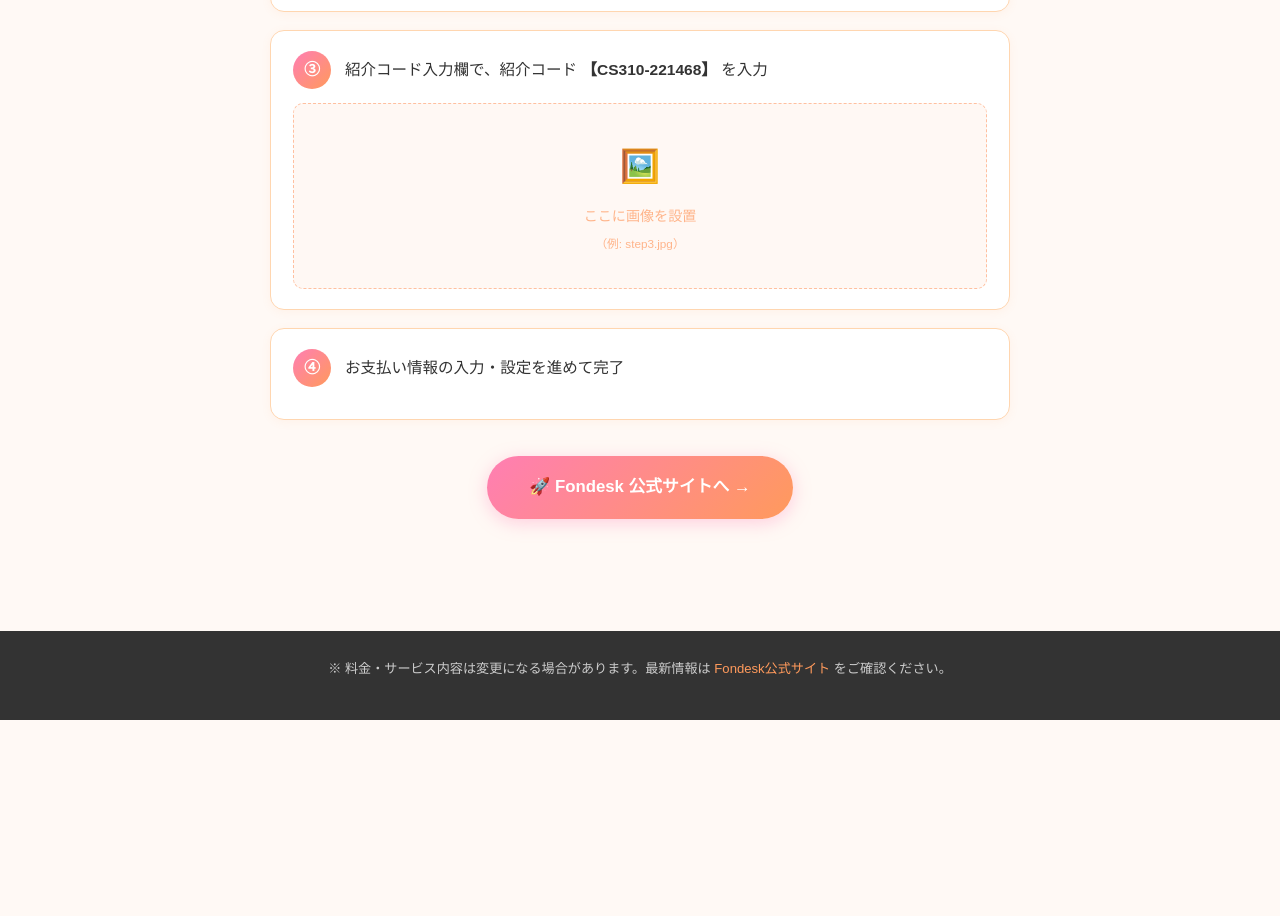
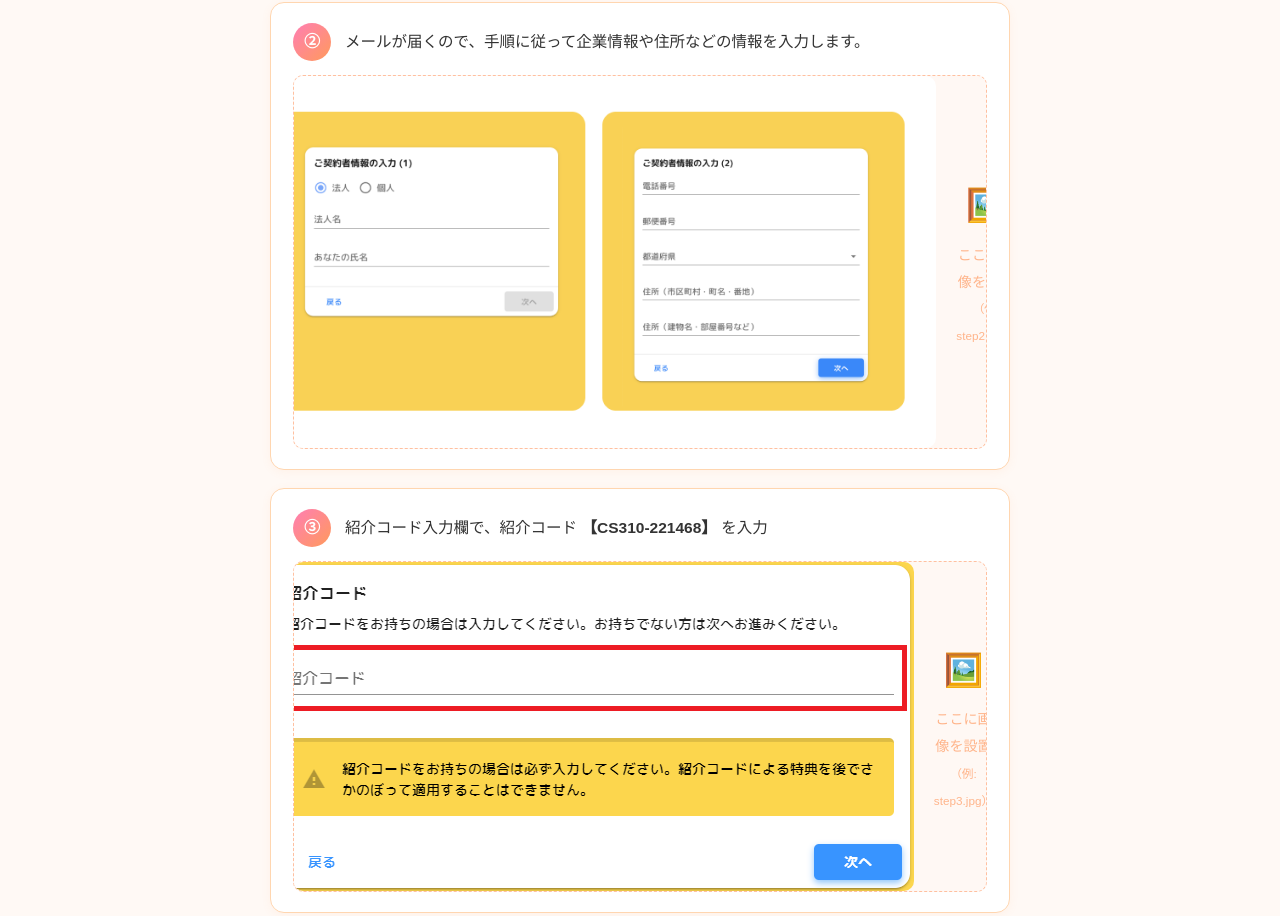
Before and after one commit to okinawadenshi/fondesk, a plain HTML site: page index.html in a window 1280 px wide. Shown: the part 4428-5344 px from the top of the page. Before the commit the page ends 5148 px from the top, so only its background shows below. Drawn offline with Linux system fonts and the light colour scheme.

Commit message:
Update index.html

```diff
--- a/index.html
+++ b/index.html
@@ -538,7 +538,7 @@
           <div class="step-text">公式サイトからアカウント登録を進めます。</div>
         </div>
         <div class="step-img-wrap">
-          <!-- 画像を差し替える場合: <img src="画像ファイル名.jpg" alt="アカウント登録画面"> -->
+         <img src="1fondesk.png" alt="アカウント登録画面" class="step-img">
           <div class="step-img-placeholder">
             <span>🖼️</span>
             ここに画像を設置<br>
@@ -554,7 +554,7 @@
           <div class="step-text">メールが届くので、手順に従って企業情報や住所などの情報を入力します。</div>
         </div>
         <div class="step-img-wrap">
-          <!-- 画像を差し替える場合: <img src="画像ファイル名.jpg" alt="企業情報入力画面"> -->
+          <img src="2fondesk.png" alt="企業情報入力画面" class="step-img">
           <div class="step-img-placeholder">
             <span>🖼️</span>
             ここに画像を設置<br>
@@ -570,7 +570,7 @@
           <div class="step-text">紹介コード入力欄で、紹介コード <strong>【CS310-221468】</strong> を入力</div>
         </div>
         <div class="step-img-wrap">
-          <!-- 画像を差し替える場合: <img src="画像ファイル名.jpg" alt="紹介コード入力画面"> -->
+          <img src="3fondesk.png" alt="紹介コード入力画面" class="step-img">
           <div class="step-img-placeholder">
             <span>🖼️</span>
             ここに画像を設置<br>
```
